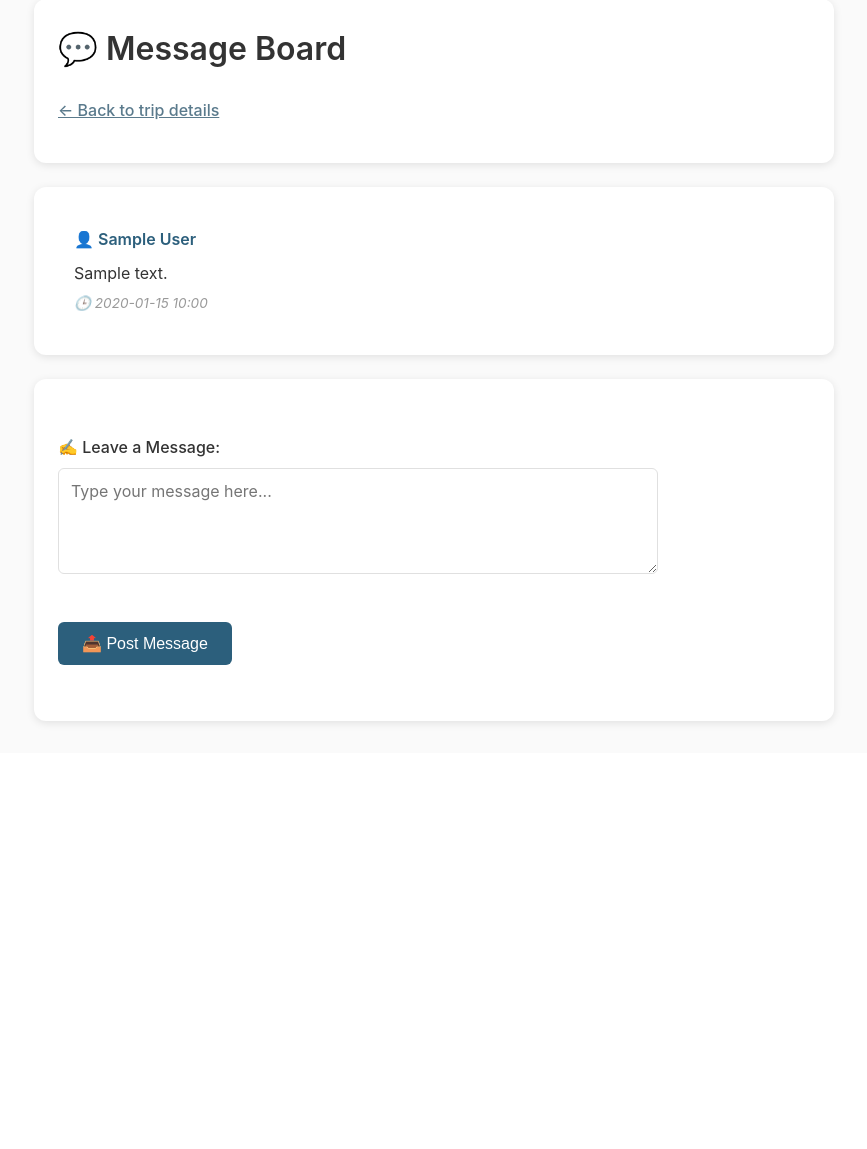
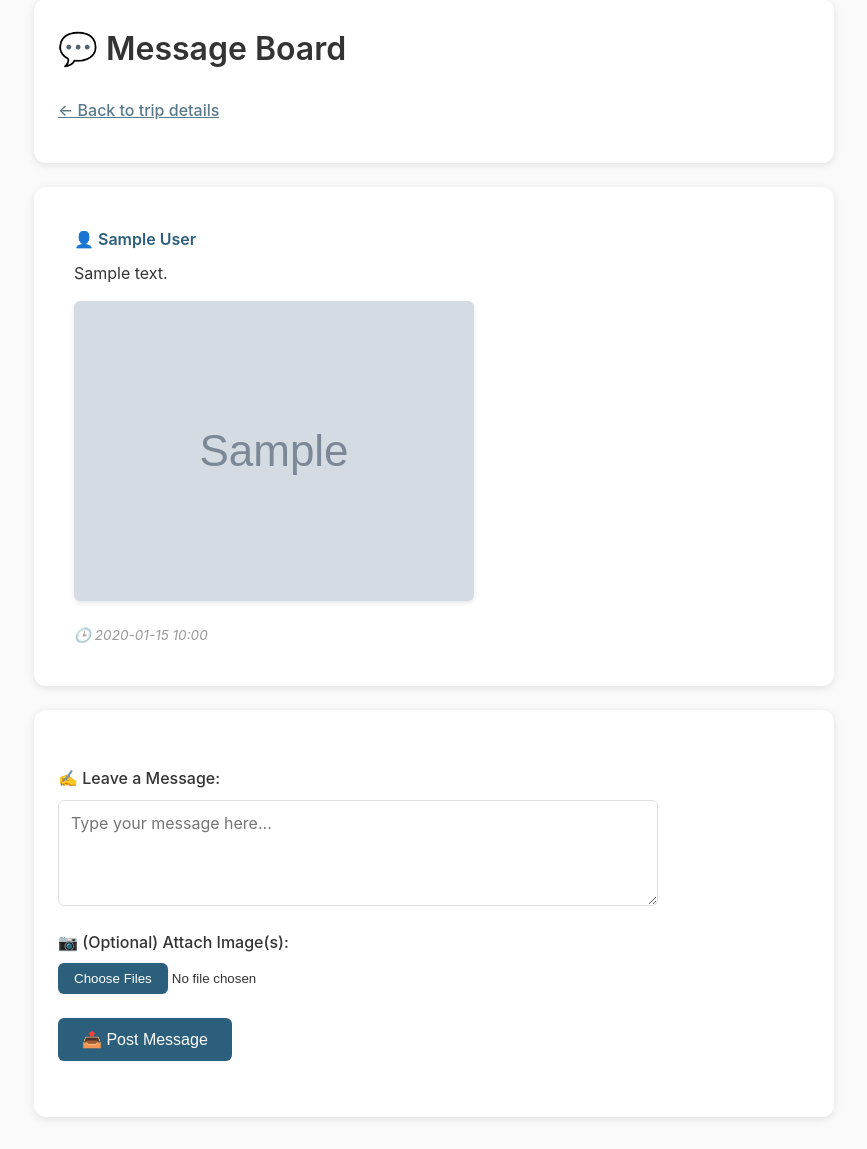
Before and after one commit to oliverdacre/travel-together, a Flask app: page /trip/1/message_board in a window 1280 px wide. Shown: the part 91-1240 px from the top of the page, without its empty margins (206-1073 px from the left). Before the commit the page ends 816 px from the top, so only its background shows below. Run offline with Flask 3, Linux system fonts and the light colour scheme; a user stored in the database is signed in; tables that the repository leaves empty hold one stand-in row (values such as "Sample post"); grey boxes marked "Sample" are stand-in pictures.

Commit message:
implemented images in messages

```diff
--- a/travel/__init__.py
+++ b/travel/__init__.py
@@ -12,6 +12,9 @@ db = SQLAlchemy(model_class=Base)
 def create_app():
     app = Flask(__name__)
     app.config["SECRET_KEY"] = os.environ.get("SECRET_KEY", "dev-secret-key")
+
+    app.config['UPLOAD_FOLDER'] = os.path.join(app.instance_path, 'uploads')
+    os.makedirs(app.config["UPLOAD_FOLDER"], exist_ok=True)
 
     # >>> Choose ONE URI — lab MariaDB or local SQLite <<<
     # app.config["SQLALCHEMY_DATABASE_URI"] = "mysql+pymysql://26_webapp_XX:YYYYYYYYY@mysql.lab.it.uc3m.es/26_webapp_XXa"
--- a/travel/main.py
+++ b/travel/main.py
@@ -1,7 +1,9 @@
-from flask import Blueprint, render_template, redirect, url_for, request, flash, abort, jsonify
+from flask import Blueprint, render_template, redirect, url_for, request, flash, abort, jsonify, current_app, send_from_directory
 import flask_login
 from . import db
-from .model import User, Message, TripProposal, TripProposalParticipation
+from .model import User, Message, TripProposal, TripProposalParticipation, Image
+import os
+from werkzeug.utils import secure_filename
 
 bp = Blueprint("main", __name__)
 
@@ -38,6 +40,8 @@ def message_board(trip_id):
 @flask_login.login_required
 def post_message(trip_id):
     message = request.form.get("message")
+    images = request.files.getlist("images")
+
     # Ensure the trip exists
     proposal = db.session.get(TripProposal, trip_id)
     if not proposal:
@@ -62,6 +66,28 @@ def post_message(trip_id):
 
     new_message = Message(content=message, user_id=current_user.id, proposal_id=trip_id)
     db.session.add(new_message)
+    db.session.flush()  # Get the message ID without committing
+
+    # Process images
+    if images:
+        for image in images:
+            if image.filename:  # Check if a file was actually uploaded
+                # Get file extension from original filename
+                original_filename = secure_filename(image.filename)
+                file_ext = os.path.splitext(original_filename)[1]
+
+                # Create Image record to get the ID
+                new_image = Image(file_path='', message_id=new_message.id, proposal_id=trip_id)
+                db.session.add(new_image)
+                db.session.flush()  # Get the image ID without committing
+
+                # Use the image ID as filename
+                filename = f"{new_image.id}{file_ext}"
+                new_image.file_path = filename
+
+                # Save the file with the ID as filename
+                image.save(os.path.join(current_app.config['UPLOAD_FOLDER'], filename))
+
     db.session.commit()
     return redirect(url_for("main.message_board", trip_id=trip_id))
 
@@ -97,6 +123,7 @@ def get_messages_since(trip_id, message_id):
         {
             'id': msg.id,
             'content': msg.content,
+            'images': [url_for('main.uploaded_file', filename=image.file_path) for image in msg.images],
             'user_name': msg.user.name,
             'user_id': msg.user.id,
             'timestamp': msg.timestamp.strftime('%Y-%m-%d %H:%M:%S')
@@ -105,3 +132,7 @@ def get_messages_since(trip_id, message_id):
     ]
 
     return jsonify(messages_data)
+
+@bp.route('/uploads/<filename>')
+def uploaded_file(filename):
+    return send_from_directory(current_app.config['UPLOAD_FOLDER'], filename)
--- a/travel/static/styles.css
+++ b/travel/static/styles.css
@@ -492,6 +492,34 @@ hr {
   line-height: 1.5;
 }
 
+.message-images {
+  margin-top: var(--spacing-sm);
+}
+
+.message-image {
+  max-width: 100%;
+  border-radius: var(--radius-sm);
+  margin-right: var(--spacing-sm);
+  margin-bottom: var(--spacing-sm);
+  box-shadow: var(--shadow-sm);
+
+}
+
+input::file-selector-button {
+  background: var(--primary-teal);
+  color: white;
+  border: none;
+  padding: 0.5rem 1rem;
+  border-radius: var(--radius-sm);
+  cursor: pointer;
+  transition: background-color 0.2s;
+  box-shadow: var(--shadow-sm);
+}
+
+input::file-selector-button:hover {
+  background: var(--primary-teal-dark);
+}
+
 .message-timestamp {
   font-size: 0.85rem;
   color: var(--text-muted);
--- a/travel/templates/main/message_board.html
+++ b/travel/templates/main/message_board.html
@@ -18,6 +18,13 @@
               </a>
             </div>
             <div class="message-content">{{ message.content }}</div>
+            {% if message.images %}
+              <div class="message-images">
+                {% for image in message.images %}
+                  <img src="{{ url_for('main.uploaded_file', filename=image.file_path) }}" alt="image" class="message-image">
+                {% endfor %}
+              </div>
+            {% endif %}
             <div class="message-timestamp">🕒 {{ message.timestamp.strftime('%Y-%m-%d %H:%M') }}</div>
           </li>
         {% endfor %}
@@ -28,10 +35,12 @@
   </div>
 
   <div class="message-form-card">
-    <form method="post" action="{{ url_for('main.post_message', trip_id=trip_id) }}" id="messageForm">
+    <form method="post" action="{{ url_for('main.post_message', trip_id=trip_id) }}" id="messageForm" enctype="multipart/form-data">
       <div class="form-group">
         <label for="message">✍️ Leave a Message:</label>
         <textarea id="message" name="message" rows="4" required placeholder="Type your message here..."></textarea>
+        <label for="images">📷 (Optional) Attach Image(s):</label>
+        <input type="file" id="images" name="images" accept="image/*" multiple>
       </div>
       <div class="form-group">
         <button type="submit" class="btn btn-primary">📤 Post Message</button>
@@ -77,13 +86,31 @@
                             .addClass('message-content')
                             .text(msg.content);
 
+                        // Add images if present
+                        let $images = null;
+                        if (msg.images && msg.images.length > 0) {
+                            $images = $('<div>').addClass('message-images');
+                            $.each(msg.images, function(i, imagePath) {
+                                const $img = $('<img>')
+                                    .attr('src', imagePath)
+                                    .attr('alt', 'image')
+                                    .addClass('message-image');
+                                $images.append($img);
+                            });
+                        }
+
                         const $timestamp = $('<div>')
                             .addClass('message-timestamp')
                             .text('🕒 ' + msg.timestamp);
 
                         $li.append($author)
-                           .append($content)
-                           .append($timestamp);
+                           .append($content);
+
+                        if ($images) {
+                            $li.append($images);
+                        }
+
+                        $li.append($timestamp);
 
                         $messageList.append($li);
 
@@ -110,17 +137,32 @@
 
         const $textarea = $('#message');
         const messageContent = $textarea.val().trim();
+        const $imageInput = $('#images')[0];
 
         if (!messageContent) {
             return;
         }
 
+        // Create FormData to handle file uploads
+        const formData = new FormData();
+        formData.append('message', messageContent);
+
+        // Append all selected images
+        if ($imageInput.files.length > 0) {
+            for (let i = 0; i < $imageInput.files.length; i++) {
+                formData.append('images', $imageInput.files[i]);
+            }
+        }
+
         $.ajax({
             url: `/trip/${tripId}/message_board`,
             type: 'POST',
-            data: { message: messageContent },
+            data: formData,
+            processData: false,  // Don't process the data
+            contentType: false,  // Don't set content type (let browser set it with boundary)
             success: function(response) {
                 $textarea.val('');
+                $imageInput.value = '';  // Clear file input
                 setTimeout(fetchNewMessages, 500);
             },
             error: function(error) {
```
Also changed, not shown: travel/model.py (+12 -0 lines).
